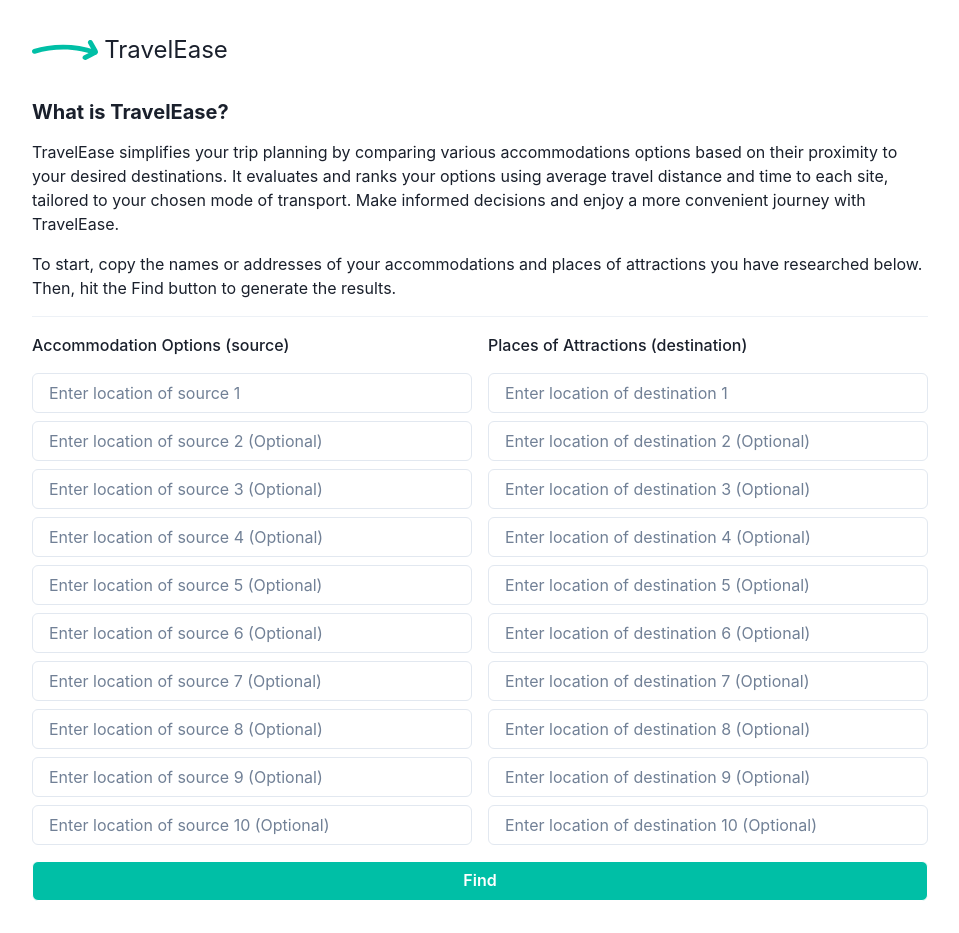
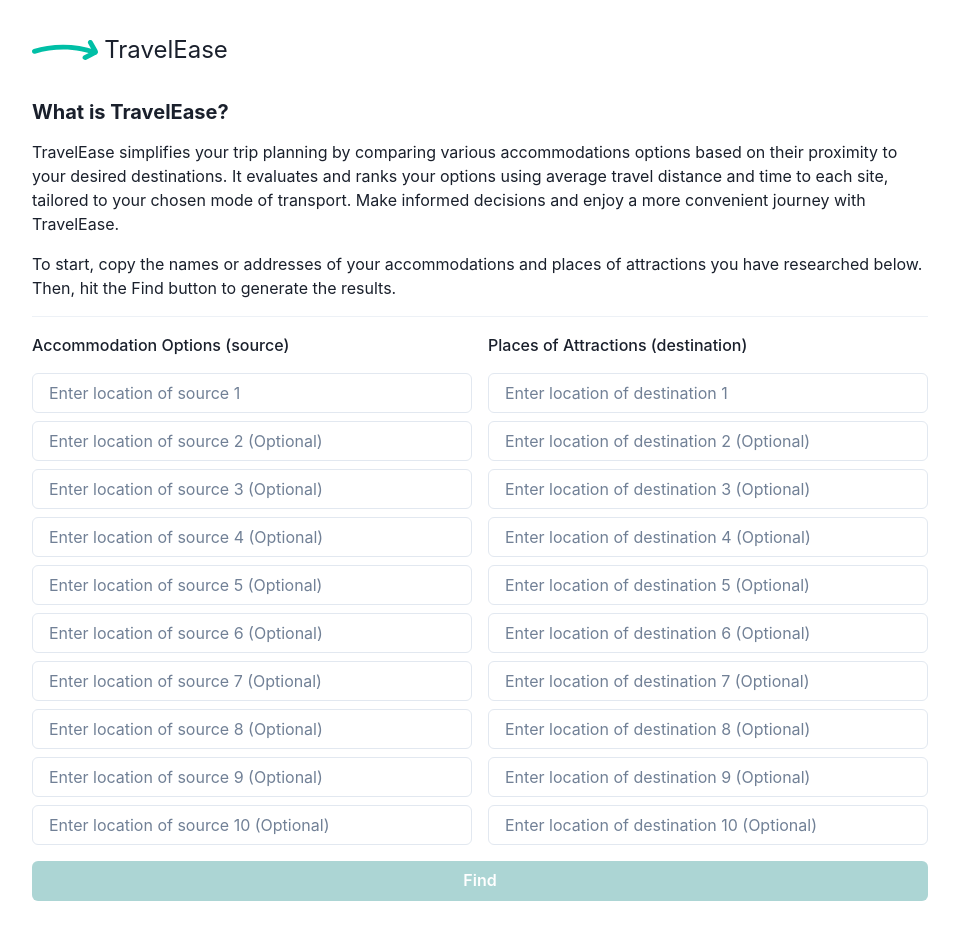
Before and after one commit to sebbycake/travel_ease, a Next.js app: page /find in a window 1280 px wide. Shown: the whole page, without its empty margins (160-1119 px from the left). Built offline with nearby package versions, Linux system fonts and the light colour scheme.

Commit message:
Add disabled button, map skeleton and directions api

```diff
--- a/package.json
+++ b/package.json
@@ -18,7 +18,8 @@
     "framer-motion": "^10.17.0",
     "next": "14.0.4",
     "react": "^18",
-    "react-dom": "^18"
+    "react-dom": "^18",
+    "react-icons": "^5.0.1"
   },
   "devDependencies": {
     "@types/node": "^20",
--- a/src/components/Form/Form.tsx
+++ b/src/components/Form/Form.tsx
@@ -7,7 +7,8 @@ import {
   RadioGroup,
   Tooltip,
   FormLabel,
-  Box
+  Box,
+  Button,
 }
   from '@chakra-ui/react'
 
@@ -26,6 +27,7 @@ export default function Form(): JSX.Element {
     d1: "", d2: "", d3: "", d4: "", d5: "",
     d6: "", d7: "", d8: "", d9: "", d10: ""
   })
+  const [isLoading, setIsLoading] = useState(false)
   const SRC_KEYS: Array<keyof typeof searchParams> = ["s1", "s2", "s3", "s4", "s5", "s6", "s7", "s8", "s9", "s10"]
   const DEST_KEYS: Array<keyof typeof searchParams> = ["d1", "d2", "d3", "d4", "d5", "d6", "d7", "d8", "d9", "d10"]
 
@@ -42,11 +44,11 @@ export default function Form(): JSX.Element {
   }, [])
 
   function redirect() {
+    setIsLoading(true)
     const url = new URLSearchParams(window.location.search);
     const redirectURL = `/results?${url.toString()}`
     window.location.href = redirectURL
   }
-
 
   const handleChange = (event: React.ChangeEvent<HTMLInputElement>, key: string) => {
     setSearchParams(prev => {
@@ -57,6 +59,10 @@ export default function Form(): JSX.Element {
       return updatedParams
     })
   };
+
+  function isDisabled() {
+    return searchParams.s1 === "" || searchParams.d1 === ""
+  }
 
   return <>
     <SimpleGrid columns={2} spacing={4}>
@@ -76,7 +82,7 @@ export default function Form(): JSX.Element {
             isRequired={index === 0}
             placeholder={`Enter location of source ${index + 1} ${index > 0 ? '(Optional)' : ''}`}
             value={searchParams[key]}
-            focusBorderColor='black'
+            focusBorderColor='#CBD5E0'
             onChange={(event) => handleChange(event, key)}
           />)
         }
@@ -97,31 +103,21 @@ export default function Form(): JSX.Element {
             isRequired={index === 0}
             placeholder={`Enter location of destination ${index + 1} ${index > 0 ? '(Optional)' : ''}`}
             value={searchParams[key]}
-            focusBorderColor='black'
+            focusBorderColor='#CBD5E0'
             onChange={(event) => handleChange(event, key)}
           />)
         }
       </Stack>
     </SimpleGrid>
 
-    <Box
-      as='button'
-      height='40px'
-      lineHeight='1.2'
-      transition='all 0.2s cubic-bezier(.08,.52,.52,1)'
-      border='1px'
-      px='8px'
-      borderRadius='6px'
-      fontSize='16px'
-      fontWeight='semibold'
-      bg='#00BFA6'
-      color='white'
-      // _hover={{ bg: '#ebedf0' }}
+    <Button
+      colorScheme='teal'
+      isLoading={isLoading}
+      isDisabled={isDisabled()}
       onClick={redirect}
     >
       Find
-    </Box>
-
+    </Button>
 
     {/* <RadioGroup colorScheme='green'>
       <FormLabel as='legend'>
```
Also changed, not shown: src/components/MapResults/CustomMap/CustomMap.tsx (+30 -7 lines), src/components/MapResults/MapSkeleton/MapSkeleton.tsx (added, +25 -0 lines), src/pages/results.tsx (+2 -5 lines), 1 other file (tests, documents, lock files or other folders).
